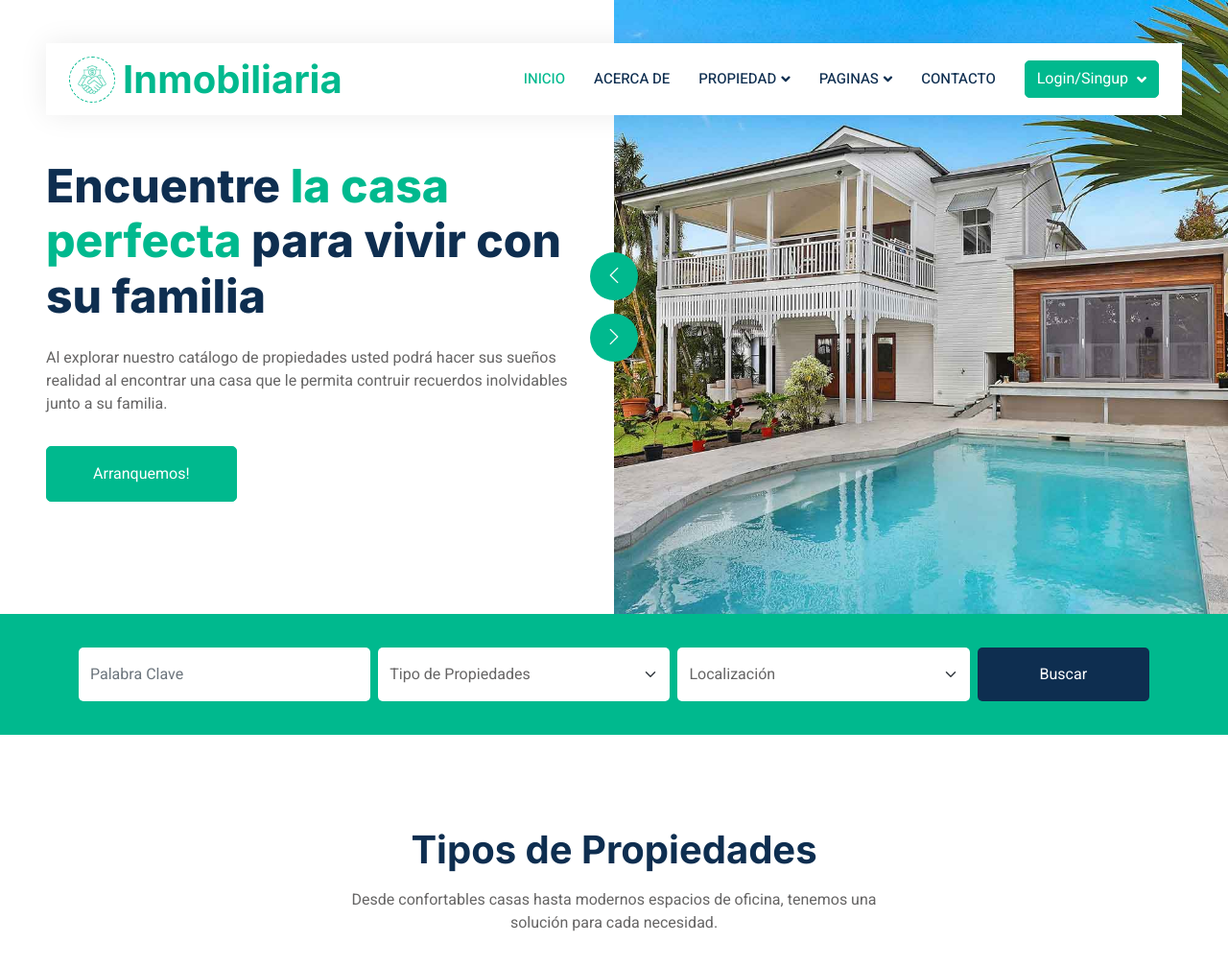
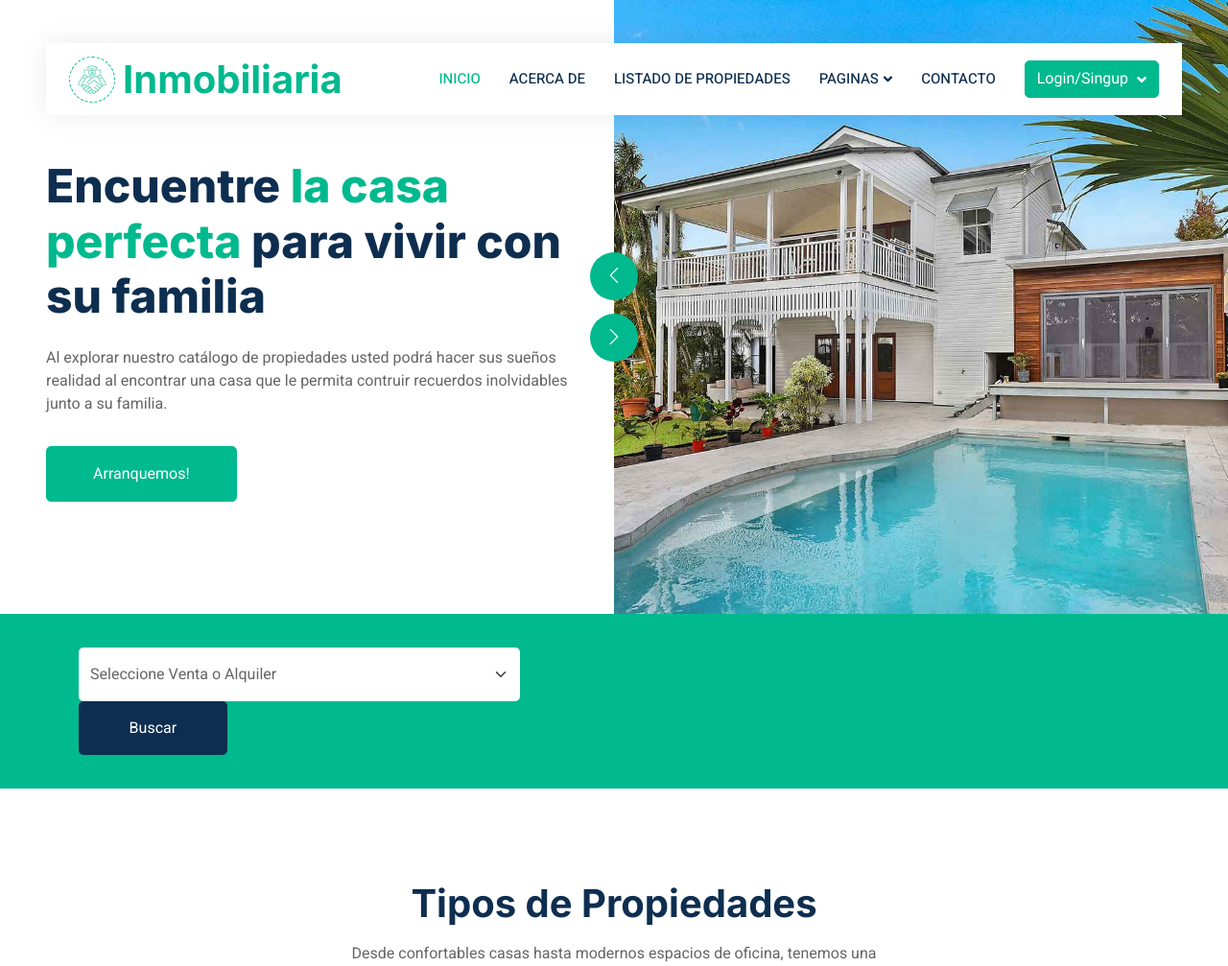
Before and after one commit to lunajua/ProyectoInmobiliaria, a Django app: page / in a window 1280 px wide. Shown: the top 1007 px of the page at 96% size. Run offline with Django 4.2, Linux system fonts and the light colour scheme; data comes from the database, SQL or seed files in the repository; parts of the project's set-up code (start-up, migrations or seed data) failed here and were passed over; some libraries are stand-ins or nearby versions.

Commit message:
buscador y listado de propiedades por filtro

```diff
--- a/appinmobiliaria/forms.py
+++ b/appinmobiliaria/forms.py
@@ -19,3 +19,11 @@ class ImageForm(forms.ModelForm):
     class Meta:
         model = Image
         fields = ['image']
+
+class PropiedadSearchForm(forms.Form):
+    VENTA_O_ALQUILER_CHOICES = [
+        [1, "Venta"],
+        [2, "Alquiler"],
+    ]
+
+    venta_o_alquiler = forms.ChoiceField(choices=VENTA_O_ALQUILER_CHOICES)
--- a/appinmobiliaria/templates/appinmobiliaria/base.html
+++ b/appinmobiliaria/templates/appinmobiliaria/base.html
@@ -60,14 +60,9 @@
                     <div class="navbar-nav ms-auto">
                         <a href="{% url 'appinmobiliaria:index' %}" class="nav-item nav-link active">Inicio</a>
                         <a href="{% url 'appinmobiliaria:views' %}" class="nav-item nav-link">Acerca De</a>
-                        <div class="nav-item dropdown">
-                            <a href="#" class="nav-link dropdown-toggle" data-bs-toggle="dropdown">Propiedad</a>
-                            <div class="dropdown-menu rounded-0 m-0">
-                                <a href="{% url 'appinmobiliaria:lista' %}" class="dropdown-item">Lista de Propiedades</a>
-                                <a href="{% url 'appinmobiliaria:tipo' %}" class="dropdown-item">Tipo De Propiedad</a>
-                                <a href="{% url 'appinmobiliaria:agente' %}" class="dropdown-item">Agentes</a>
-                            </div>
-                        </div>
+                        <a href="{% url 'appinmobiliaria:ver-propiedades' %}" class="nav-item nav-link">Listado de Propiedades</a>
+
+
                         <div class="nav-item dropdown">
                             <a href="#" class="nav-link dropdown-toggle" data-bs-toggle="dropdown">Paginas</a>
                             <div class="dropdown-menu rounded-0 m-0">
--- a/appinmobiliaria/templates/appinmobiliaria/index.html
+++ b/appinmobiliaria/templates/appinmobiliaria/index.html
@@ -32,30 +32,22 @@
         <div class="container">
             <div class="row g-2">
                 <div class="col-md-10">
-                    <div class="row g-2">
-                        <div class="col-md-4">
-                            <input type="text" class="form-control border-0 py-3" placeholder="Palabra Clave">
+                    <form method="get" action="{% url 'appinmobiliaria:lista' %}">
+                        <div class="row g-2">
+                            <div class="col-md-6">
+                                <!-- Este campo corresponde al campo 'venta_o_alquiler' en el formulario y modelo -->
+                                <select class="form-select border-0 py-3" name="venta_o_alquiler">
+                                    <option selected>Seleccione Venta o Alquiler</option>
+                                    <option value="1">Venta</option>
+                                    <option value="2">Alquiler</option>
+                                </select>
+                            </div>
+
                         </div>
-                        <div class="col-md-4">
-                            <select class="form-select border-0 py-3">
-                                <option selected>Tipo de Propiedades</option>
-                                <option value="1">Propiedad Tipo 1</option>
-                                <option value="2">Propiedad Tipo 2</option>
-                                <option value="3">Propiedad Tipo 3</option>
-                            </select>
+                        <div class="col-md-2">
+                            <button class="btn btn-dark border-0 w-100 py-3" type="submit">Buscar</button>
                         </div>
-                        <div class="col-md-4">
-                            <select class="form-select border-0 py-3">
-                                <option selected>Localización</option>
-                                <option value="1">Localización 1</option>
-                                <option value="2">Localización 2</option>
-                                <option value="3">Localización 3</option>
-                            </select>
-                        </div>
-                    </div>
-                </div>
-                <div class="col-md-2">
-                    <button class="btn btn-dark border-0 w-100 py-3">Buscar</button>
+                    </form>
                 </div>
             </div>
         </div>
--- a/appinmobiliaria/urls.py
+++ b/appinmobiliaria/urls.py
@@ -1,11 +1,11 @@
 from django.urls import path
 from appinmobiliaria import views
-from appinmobiliaria.views import ContactoView, AgregaPropiedad, ver_propiedad, PropiedadListView
+from appinmobiliaria.views import ContactoView, AgregaPropiedad, ver_propiedad, PropiedadListView, PropiedadSearchView
 
 app_name = 'appinmobiliaria'
 
 urlpatterns = [
-    path('', views.index, name="index"),
+    path('', PropiedadSearchView.as_view(), name="index"),
     path('about/', views.about, name="views"),
     path('carga/', views.AgregaPropiedad.as_view(), name="carga"),
     path('contact/', views.ContactoView.as_view(), name="contact"),
--- a/appinmobiliaria/views.py
+++ b/appinmobiliaria/views.py
@@ -4,23 +4,25 @@ from .models import Image , Propiedad
 from django.views.generic.edit import FormView, CreateView
 from django.views.generic import TemplateView, ListView
 from django.urls import reverse_lazy
-from .forms import ContactoFormulario, CargaPropiedad, ImageForm
+from .forms import ContactoFormulario, CargaPropiedad, ImageForm, PropiedadSearchForm
 from django.contrib import messages
 from users.models import Avatar
 from django.contrib.auth.mixins import LoginRequiredMixin
 
 # Create your views here.
-def index(request):
-    try:
-        avatares = Avatar.objects.get(user__id=request.user.id)
-        imagen = avatares.imagen.url
-    except:
-        imagen = ""
-    return render(
-        request,
-        'appinmobiliaria/index.html',
-        {"url":imagen}
-        )
+# def index(request):
+#     try:
+#         avatares = Avatar.objects.get(user__id=request.user.id)
+#         imagen = avatares.imagen.url
+#     except:
+#         imagen = ""
+#     return render(
+#         request,
+#         'appinmobiliaria/index.html',
+#         {"url":imagen}
+#         )
+
+
 
 def about(request):
     return render(request, 'appinmobiliaria/about.html')
@@ -95,3 +97,16 @@ class PropiedadListView(ListView,LoginRequiredMixin):
     model = Propiedad
     template_name = 'appinmobiliaria/property-list.html'
     context_object_name = "propiedades"
+
+class PropiedadSearchView(FormView):
+    template_name = 'appinmobiliaria/index.html'
+    form_class = PropiedadSearchForm
+
+    def form_valid(self, form):
+
+        venta_o_alquiler = form.cleaned_data.get('venta_o_alquiler')
+
+
+        redirect_url = f'/?tipo=venta_o_alquiler={venta_o_alquiler}'
+
+        return redirect(redirect_url)
```
Also changed, not shown: appinmobiliaria/models.py (line endings or trailing spaces).
